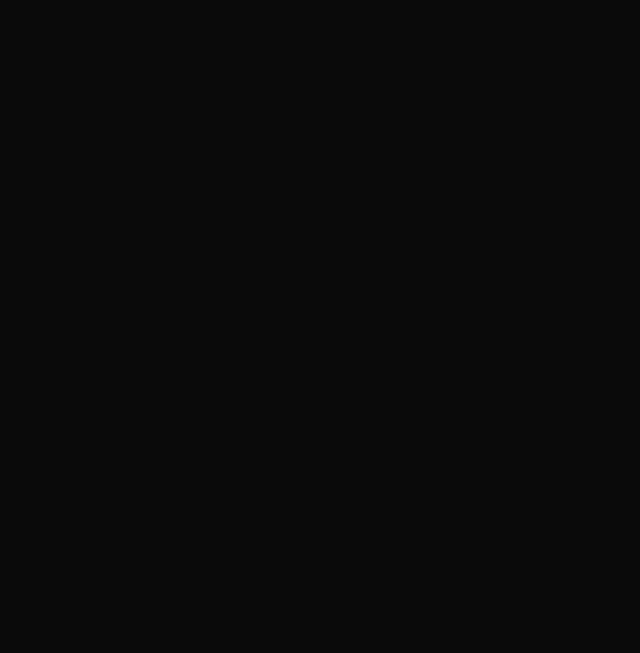
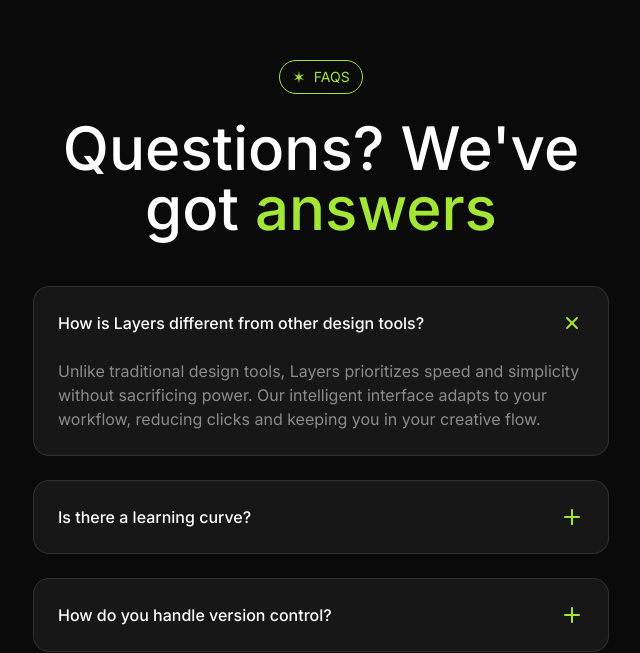
Before and after one commit to farhanf7n/project-management-app, a Next.js app: page / in a window 1280 px wide. Shown: the part 3625-4278 px from the top of the page, without its empty margins (319-959 px from the left). Before the commit the page ends 3589 px from the top, so only its background shows below. Built offline with nearby package versions, Linux system fonts and the light colour scheme.

Commit message:
Added faq

```diff
--- a/src/app/page.tsx
+++ b/src/app/page.tsx
@@ -4,6 +4,7 @@
 import Introduction from "@/sections/Introduction";
 import Features from "@/sections/Features";
 import Integrations from "@/sections/Integrations";
+import Faqs from "@/sections/Faqs";
 
 export default function Home() {
     return (
@@ -14,6 +15,7 @@
             <Introduction />
             <Features />
             <Integrations />
+            <Faqs />
         </div>
     );
 }
```
